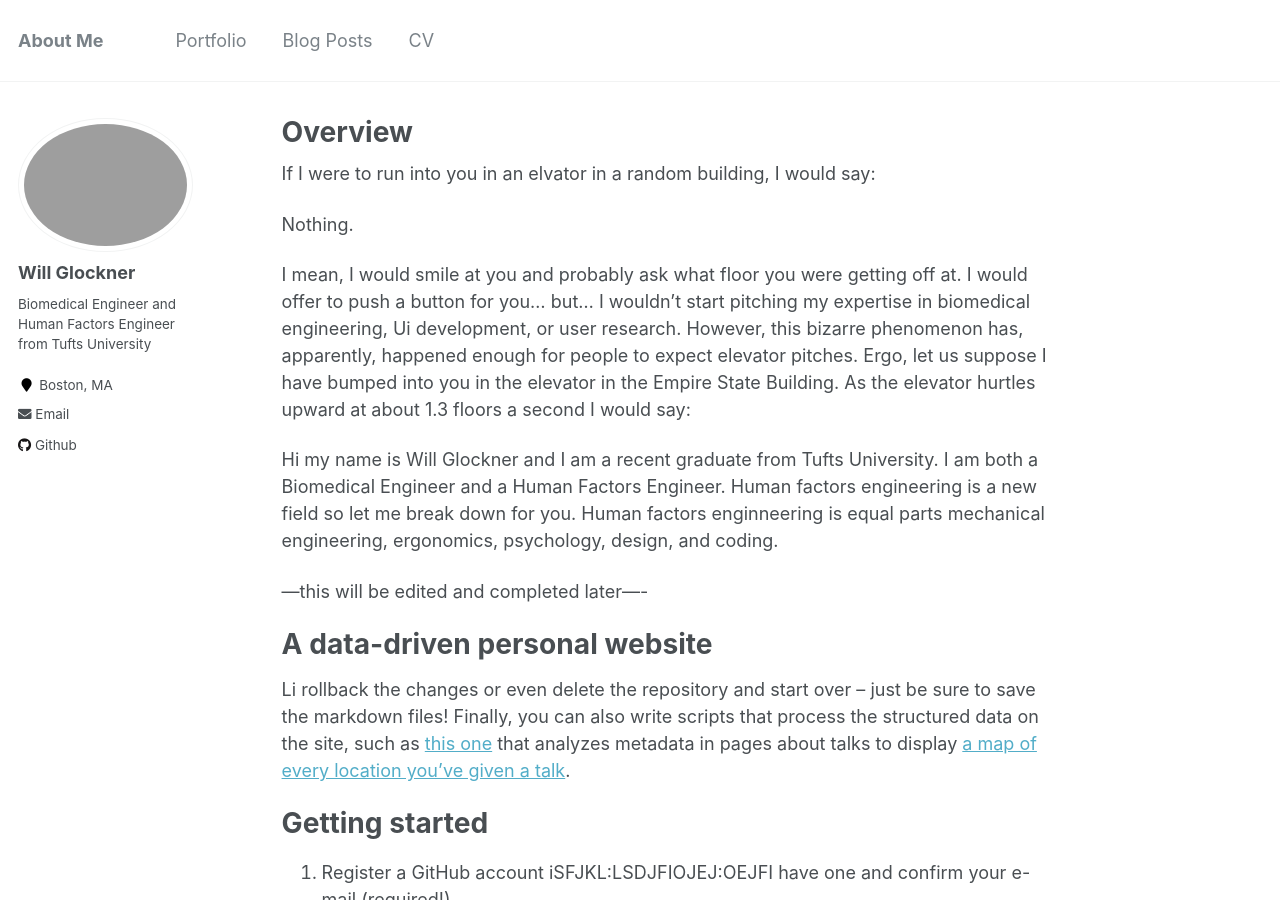
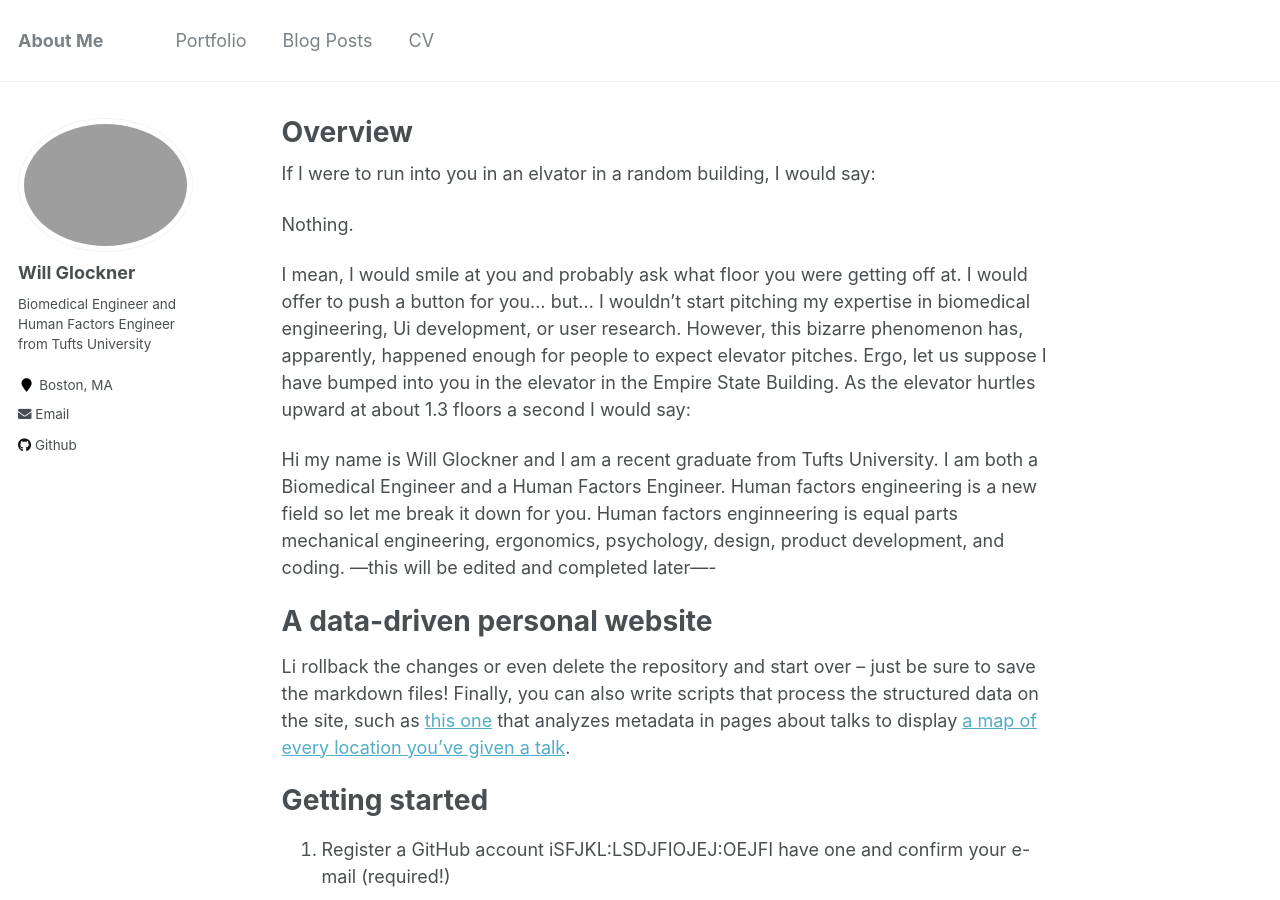
Before and after one commit to Glenn-Moss/wglock.github.io, a Jekyll site: the page built from _pages/about.md, in a window 1280 px wide and 900 px high. Built offline with Jekyll 4.4.1, drawn with Linux system fonts in a browser that asks for light colours.

Commit message:
Update about.md

```diff
--- a/_pages/about.md
+++ b/_pages/about.md
@@ -14,8 +14,7 @@ Nothing.
 
 I mean, I would smile at you and probably ask what floor you were getting off at. I would offer to push a button for you... but... I wouldn't start pitching my expertise in biomedical engineering, Ui development, or user research. However, this bizarre phenomenon has, apparently, happened enough for people to expect elevator pitches. Ergo, let us suppose I have bumped into you in the elevator in the Empire State Building. As the elevator hurtles upward at about 1.3 floors a second I would say:
 
-Hi my name is Will Glockner and I am a recent graduate from Tufts University. I am both a Biomedical Engineer and a Human Factors Engineer. Human factors engineering is a new field so let me break down for you. Human factors enginneering is equal parts mechanical engineering, ergonomics, psychology, design, and coding.
-
+Hi my name is Will Glockner and I am a recent graduate from Tufts University. I am both a Biomedical Engineer and a Human Factors Engineer. Human factors engineering is a new field so let me break it down for you. Human factors enginneering is equal parts mechanical engineering, ergonomics, psychology, design, product development, and coding.
 ---this will be edited and completed later----
 
 A data-driven personal website
```
